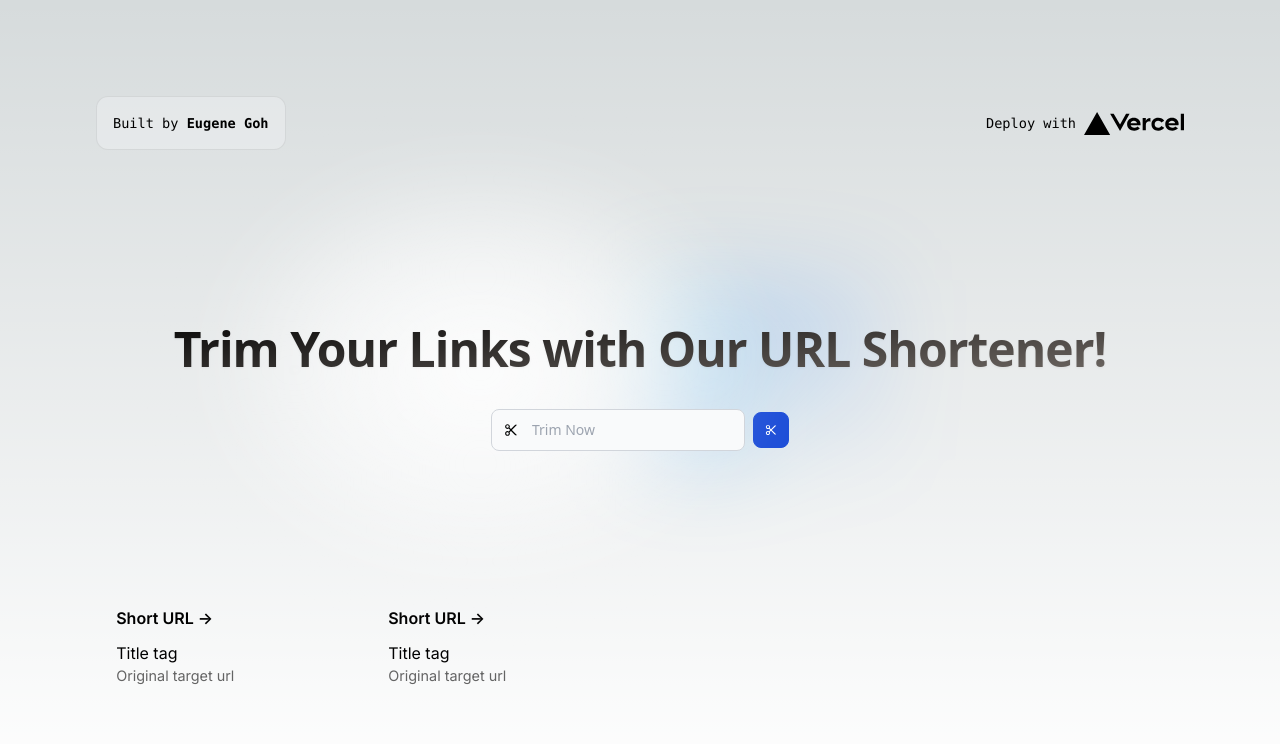
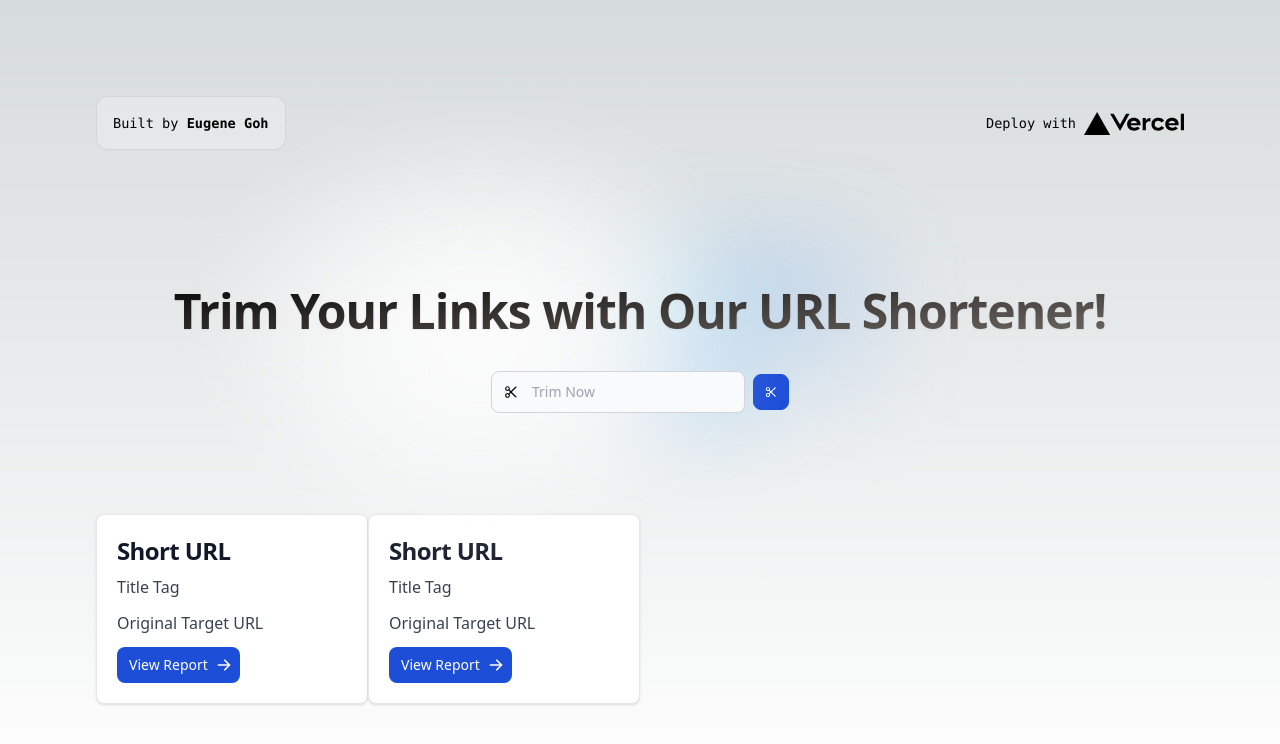
Before and after one commit to EugeneGohh/url-shortener, a Next.js app: page / in a window 1280 px wide. Shown: the top 744 px of the page. Built offline with nearby package versions, Linux system fonts and the light colour scheme.

Commit message:
feat(Card): Add Card component

```diff
--- /dev/null
+++ b/components/Card.js
@@ -0,0 +1,42 @@
+function Card() {
+  return (
+    <>
+      <div className="max-w-sm bg-white border border-gray-200 rounded-lg shadow dark:bg-gray-800 dark:border-gray-700">
+        <div className="p-5">
+          <a href="#">
+            <h6 className="mb-2 text-2xl font-bold tracking-tight text-gray-900 dark:text-white">
+              Short URL
+            </h6>
+          </a>
+          <p className="mb-3 font-normal text-gray-700 dark:text-gray-400">
+            Title Tag
+          </p>
+          <p className="mb-3 font-normal text-gray-700 dark:text-gray-400">
+            Original Target URL
+          </p>
+          <a
+            href="#"
+            className="inline-flex items-center px-3 py-2 text-sm font-medium text-center text-white bg-blue-700 rounded-lg hover:bg-blue-800 focus:ring-4 focus:outline-none focus:ring-blue-300 dark:bg-blue-600 dark:hover:bg-blue-700 dark:focus:ring-blue-800"
+          >
+            View Report
+            <svg
+              aria-hidden="true"
+              className="w-4 h-4 ml-2 -mr-1"
+              fill="currentColor"
+              viewBox="0 0 20 20"
+              xmlns="http://www.w3.org/2000/svg"
+            >
+              <path
+                fillRule="evenodd"
+                d="M10.293 3.293a1 1 0 011.414 0l6 6a1 1 0 010 1.414l-6 6a1 1 0 01-1.414-1.414L14.586 11H3a1 1 0 110-2h11.586l-4.293-4.293a1 1 0 010-1.414z"
+                clipRule="evenodd"
+              ></path>
+            </svg>
+          </a>
+        </div>
+      </div>
+    </>
+  );
+}
+
+export default Card;
--- a/src/pages/index.js
+++ b/src/pages/index.js
@@ -3,6 +3,7 @@
 import { Inter } from "next/font/google";
 import styles from "@/styles/Home.module.css";
 import SearchInput from "../../components/SearchInput";
+import Card from "../../components/Card";
 
 const inter = Inter({ subsets: ["latin"] });
 
@@ -57,31 +58,8 @@
         </div>
 
         <div className={styles.grid}>
-          <a
-            href=""
-            className={styles.card}
-            target="_blank"
-            rel="noopener noreferrer"
-          >
-            <h2 className={inter.className}>
-              Short URL <span>-&gt;</span>
-            </h2>
-            <h1 className={inter.className}>Title tag</h1>
-            <p className={inter.className}>Original target url</p>
-          </a>
-
-          <a
-            href=""
-            className={styles.card}
-            target="_blank"
-            rel="noopener noreferrer"
-          >
-            <h2 className={inter.className}>
-              Short URL <span>-&gt;</span>
-            </h2>
-            <h1 className={inter.className}>Title tag</h1>
-            <p className={inter.className}>Original target url</p>
-          </a>
+          <Card />
+          <Card />
         </div>
       </main>
     </>
```
